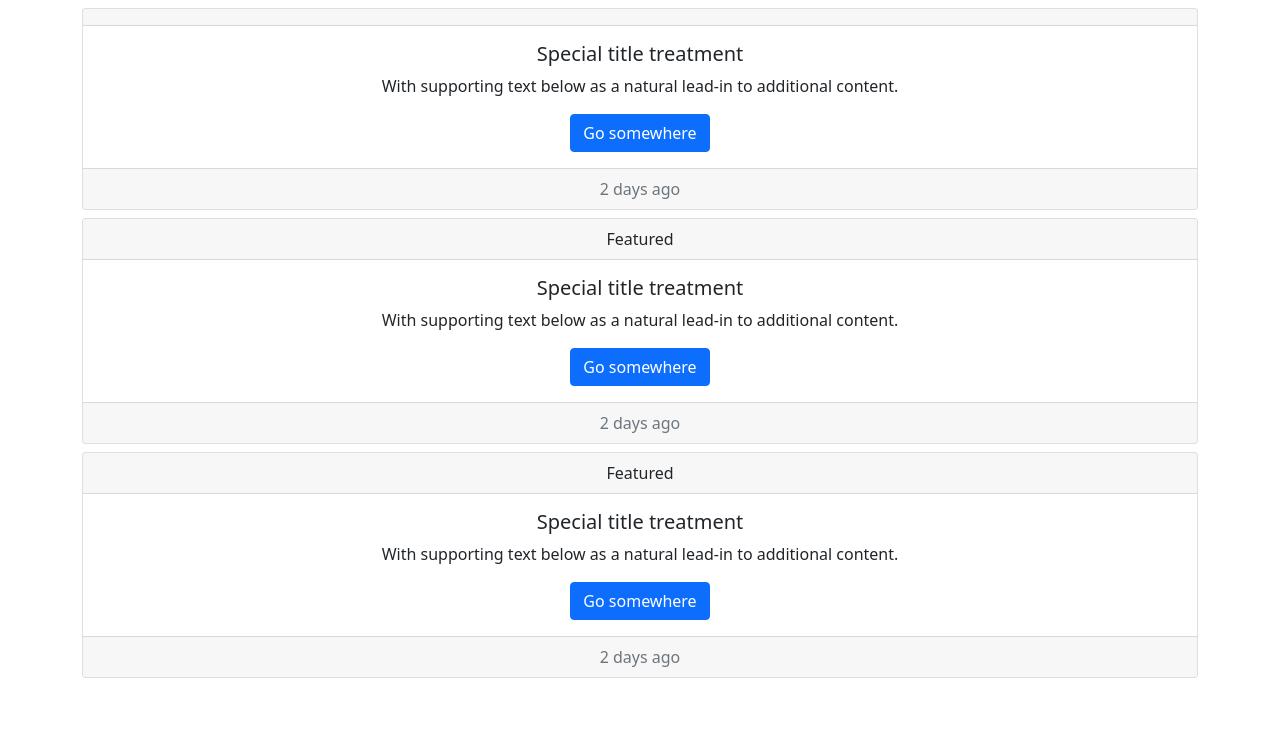
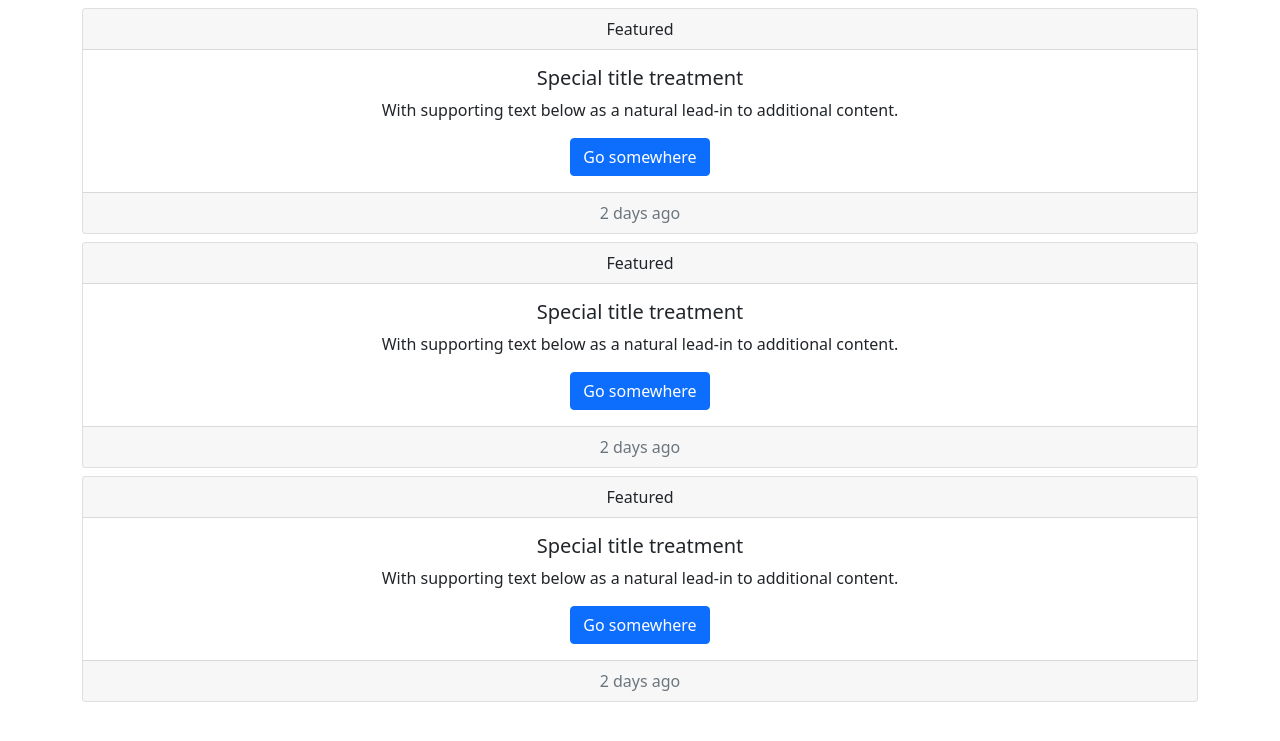
Before and after one commit to fdeh75/Hela_robot, a Django app: page /home/ in a window 1280 px wide. Shown: the top 741 px of the page. Run offline with Django 3.2, Linux system fonts and the light colour scheme; some libraries are stand-ins or nearby versions.

```diff
--- a/templates/home.html
+++ b/templates/home.html
@@ -14,10 +14,10 @@
 </head>
 <body>
 <div class="container">
-    <div class="card-deck my-2">
-        <div class="card text-center">
+    <div class="card-columns">
+        <div class="card text-center my-2" >
             <div class="card-header">
-
+                Featured
             </div>
             <div class="card-body">
                 <h5 class="card-title">Special title treatment</h5>
@@ -28,6 +28,7 @@
                 2 days ago
             </div>
         </div>
+
         <div class="card text-center my-2">
             <div class="card-header">
                 Featured
@@ -54,6 +55,7 @@
                 2 days ago
             </div>
         </div>
+
     </div>
 </div>
 </body>
```
